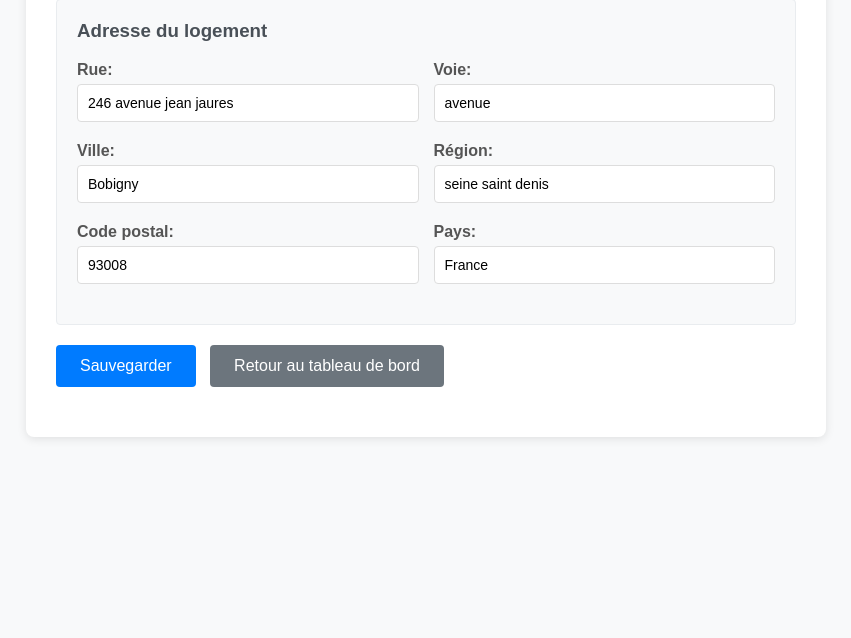
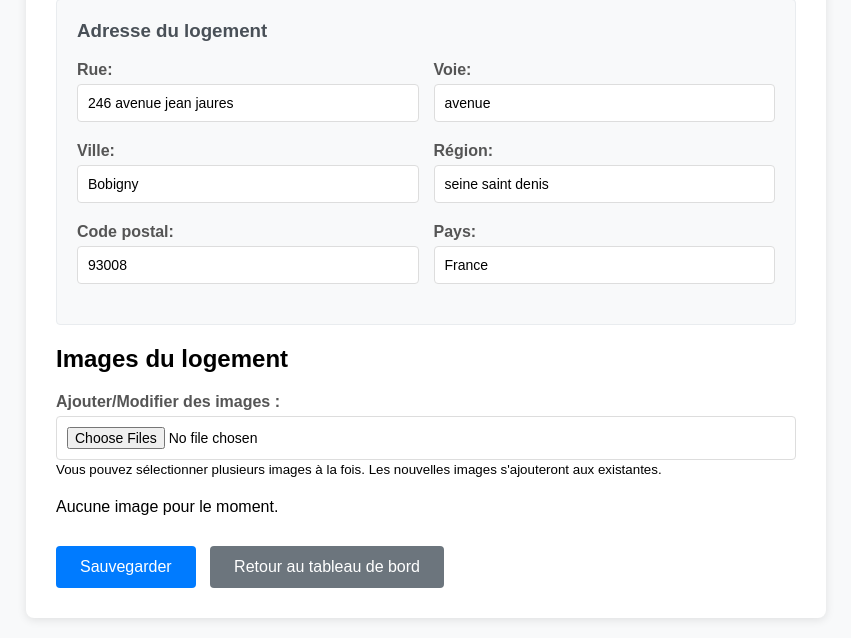
Before and after one commit to lhomangroup/projectimmo, a Django app: page /annonce/dashboard/description/1/ in a window 1280 px wide. Shown: the part 680-1318 px from the top of the page, without its empty margins (214-1065 px from the left). Before the commit the page ends 1119 px from the top, so only its background shows below. Run offline with Django 4.2, Linux system fonts and the light colour scheme; a user stored in the database is signed in; data comes from the database, SQL or seed files in the repository; parts of the project's set-up code (start-up, migrations or seed data) failed here and were passed over.

Commit message:
Assistant checkpoint: Ajout upload images dans formulaire description
Assistant generated file changes:
- templates/annonce/dashboard/description.html: Ajouter un champ d'upload d'images dans le formulaire de description
Ajouter un champ d'upload d'images dans le formulaire de description
Ajouter l'attribut enctype pour supporter l'upload de fichiers
- annonce/views.py: Ajouter la gestion d'upload d'images dans la vue description_view

---

User prompt:

dans le formilaire de modification je n'ai pas la possibilité de modifier l'image. peux tu corriger cela.

Replit-Commit-Author: Assistant
Replit-Commit-Session-Id: beb70737-b727-469e-8f33-69fd913e9a31

```diff
--- a/annonce/views.py
+++ b/annonce/views.py
@@ -418,8 +418,21 @@ def description_view(request, pk):
                     myObject.save()
                     print(f"Nouvelle adresse créée: {ville}")
 
+            # Gérer l'upload d'images multiples
+            uploaded_images = request.FILES.getlist('images')
+            if uploaded_images:
+                for image in uploaded_images:
+                    ImageLogement.objects.create(
+                        annonce=myObject,
+                        images=image
+                    )
+                print(f"{len(uploaded_images)} nouvelles images uploadées")
+
             from django.contrib import messages
-            messages.success(request, 'Les informations ont été sauvegardées avec succès!')
+            if uploaded_images:
+                messages.success(request, f'Les informations ont été sauvegardées avec succès! {len(uploaded_images)} image(s) ajoutée(s).')
+            else:
+                messages.success(request, 'Les informations ont été sauvegardées avec succès!')
             return redirect(request.META.get('HTTP_REFERER', '/annonce/dashboard/list/'))
 
         except Exception as e:
--- a/templates/annonce/dashboard/description.html
+++ b/templates/annonce/dashboard/description.html
@@ -1,4 +1,3 @@
-
 <!DOCTYPE html>
 <html lang="fr">
 <head>
@@ -97,7 +96,7 @@
             <p>Annonce ID: {{ obj.id }}</p>
         </div>
 
-        <form method="post">
+        <form method="post" enctype="multipart/form-data">
             {% csrf_token %}
 
             <div class="form-group">
@@ -185,7 +184,39 @@
                 </div>
             </div>
 
-            <div class="form-group">
+            <div class="form-section">
+                <h2>Images du logement</h2>
+                <div class="form-group">
+                    <label for="images">Ajouter/Modifier des images :</label>
+                    <input type="file" name="images" id="images" multiple accept="image/*" class="form-control">
+                    <small class="form-text text-muted">Vous pouvez sélectionner plusieurs images à la fois. Les nouvelles images s'ajouteront aux existantes.</small>
+                </div>
+
+                {% if obj.imagelogement_set.all %}
+                    <div class="current-images mt-3">
+                        <h4>Images actuelles :</h4>
+                        <div class="row">
+                            {% for image in obj.imagelogement_set.all %}
+                                <div class="col-md-3 mb-2">
+                                    <div class="image-container" style="position: relative;">
+                                        <img src="{{ image.images.url }}" alt="Image du logement" class="img-thumbnail" style="width: 100%; height: 150px; object-fit: cover;">
+                                        <a href="{% url 'delete-image' image.id %}"
+                                           class="btn btn-danger btn-sm"
+                                           style="position: absolute; top: 5px; right: 5px; padding: 2px 6px;"
+                                           onclick="return confirm('Êtes-vous sûr de vouloir supprimer cette image ?')">
+                                            ×
+                                        </a>
+                                    </div>
+                                </div>
+                            {% endfor %}
+                        </div>
+                    </div>
+                {% else %}
+                    <p class="text-muted">Aucune image pour le moment.</p>
+                {% endif %}
+            </div>
+
+            <div style="margin-top: 30px;">
                 <button type="submit" class="btn">Sauvegarder</button>
                 <a href="{% url 'dashboard-list' %}" class="btn btn-secondary">Retour au tableau de bord</a>
             </div>
```
